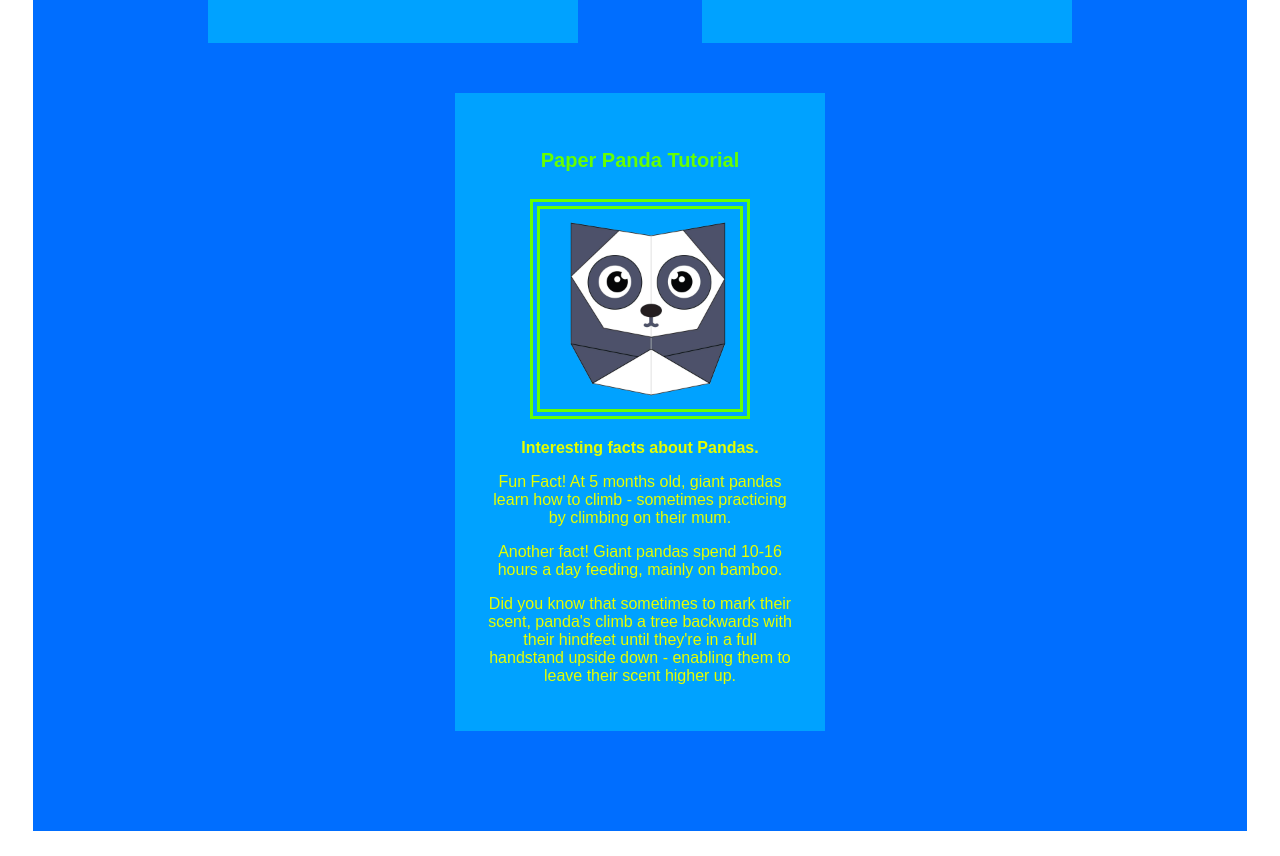
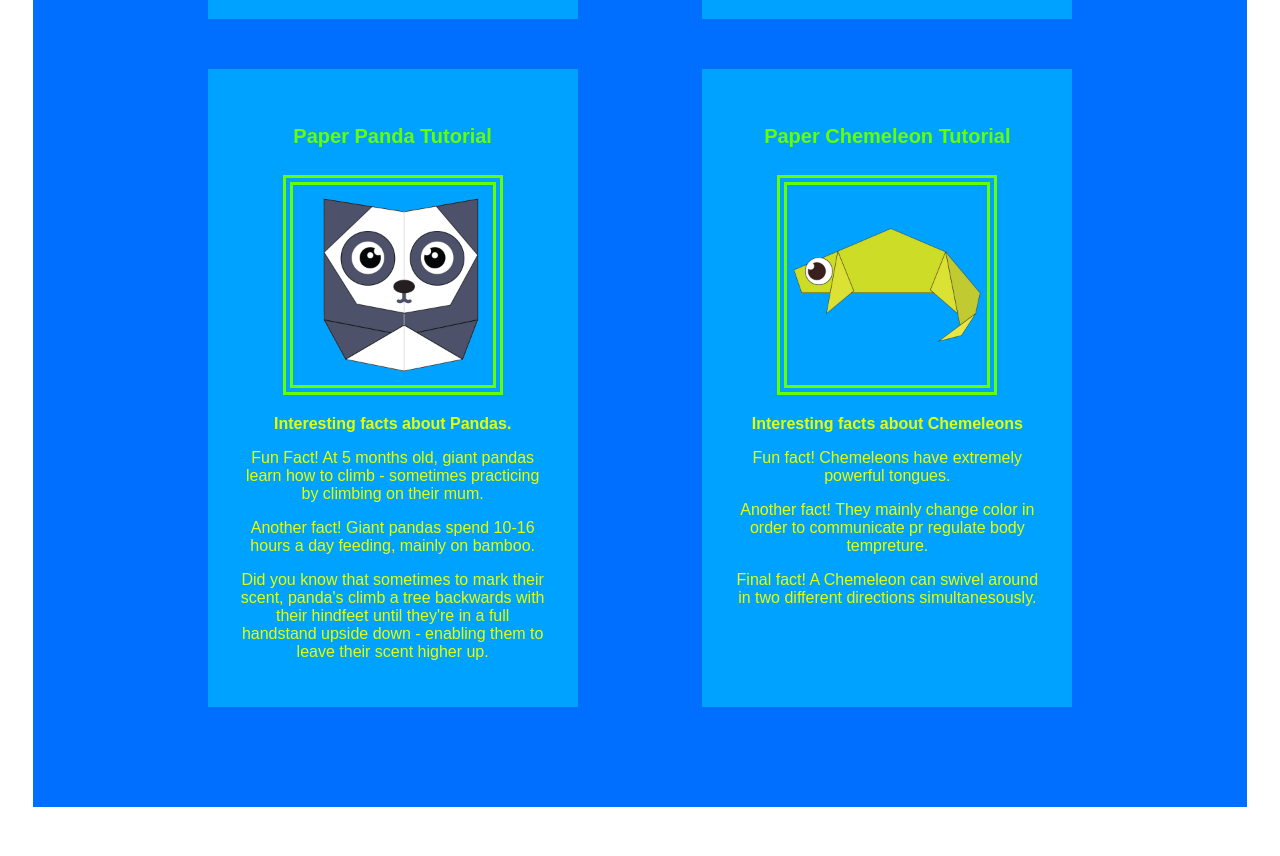
Before and after one commit to AbhayM27/Project-51, a plain HTML site: page index.html in a window 1280 px wide. Shown: the part 1132-1988 px from the top of the page. After the commit the page ends 1964 px from the top, so only its background shows below. Drawn offline with Linux system fonts and the light colour scheme.

Commit message:
Update index.html

```diff
--- a/index.html
+++ b/index.html
@@ -33,8 +33,8 @@
     <h3>
         Origami Instructions and Diagrams
     </h3>
-    <h3><br>
-        You want to make some really cool origami with out the confusion of know how to make them.
+    <h3>
+        You want to make some really cool origami without the confusion of know how to make them. <br>
         Here is a list of Origami pieces that are provided with the full on, step by step instructions to make the origami of your choice.
     </h3>
     </center>
@@ -74,6 +74,17 @@
         <p>Did you know that sometimes to mark their scent, panda's climb a tree backwards with their hindfeet until they're in a full handstand upside down - enabling them to leave their scent higher up.</p>
     </center>
     </div>
+    <div class = "Origami">
+    <center>
+        <h4>Paper Chemeleon Tutorial</h4>
+        <a href = "https://origami.me/chameleon/" target="_black"> <img src = "images/chameleon.png" width = "200" height = "200" ></a>
+        <p><b>Interesting facts about Chemeleons</b></p>
+        <p>Fun fact! Chemeleons have extremely powerful tongues.</p>
+        <p>Another fact! They mainly change color in order to communicate pr regulate body tempreture.</p>
+        <p>Final fact! A Chemeleon can swivel around in two different directions simultanesously.</p>
+    </center>
+</div>
+
 
 </div>
 
```
